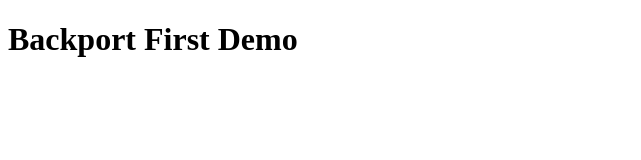
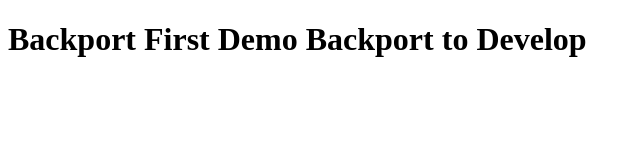
Before and after one commit to lregueiro/backport-demo, a plain HTML site: page index.html in a window 1280 px wide. Shown: the whole page, without its empty margins (0-641 px from the left). Drawn offline with Linux system fonts and the light colour scheme.

Commit message:
refactor: index to backport to develop

```diff
--- a/index.html
+++ b/index.html
@@ -6,6 +6,6 @@
     <title>Backport Demo</title>
 </head>
 <body>
-    <h1>Backport First Demo</h1>
+    <h1>Backport First Demo Backport to Develop</h1>
 </body>
 </html>
```
